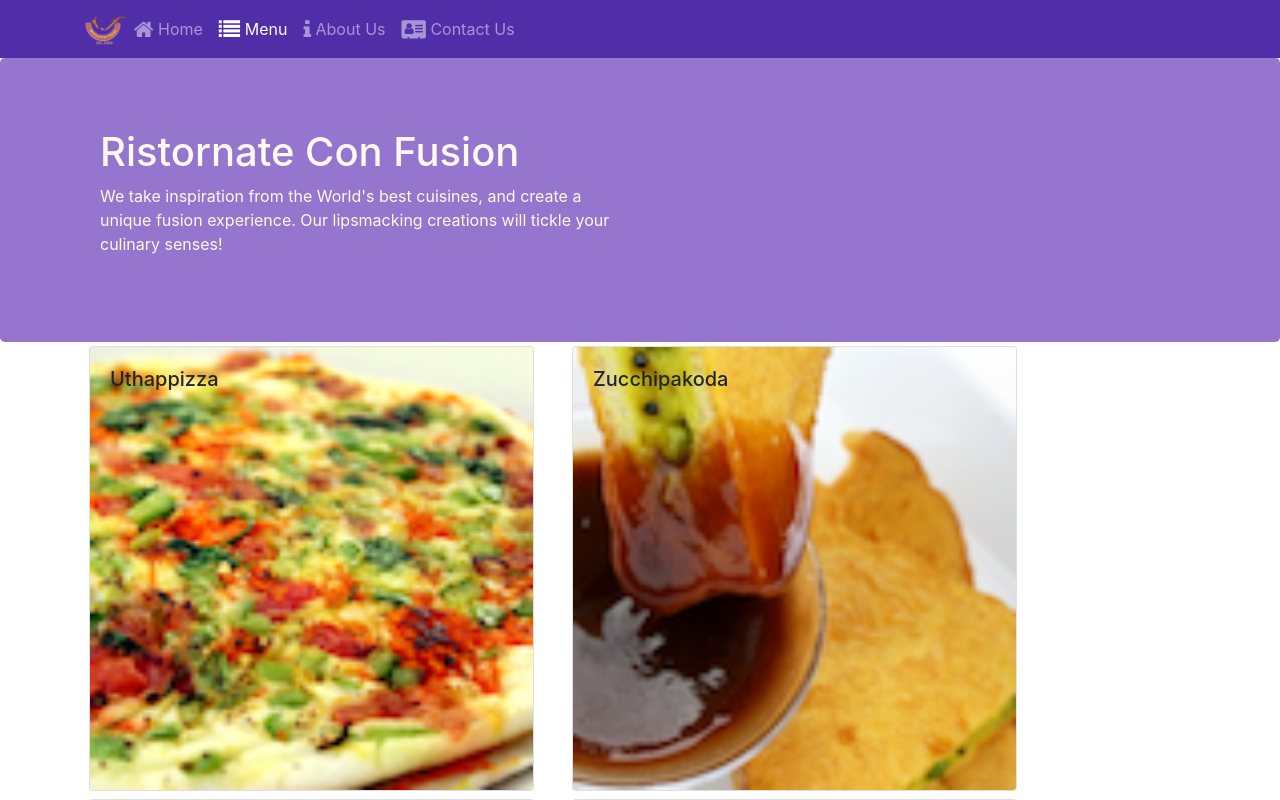
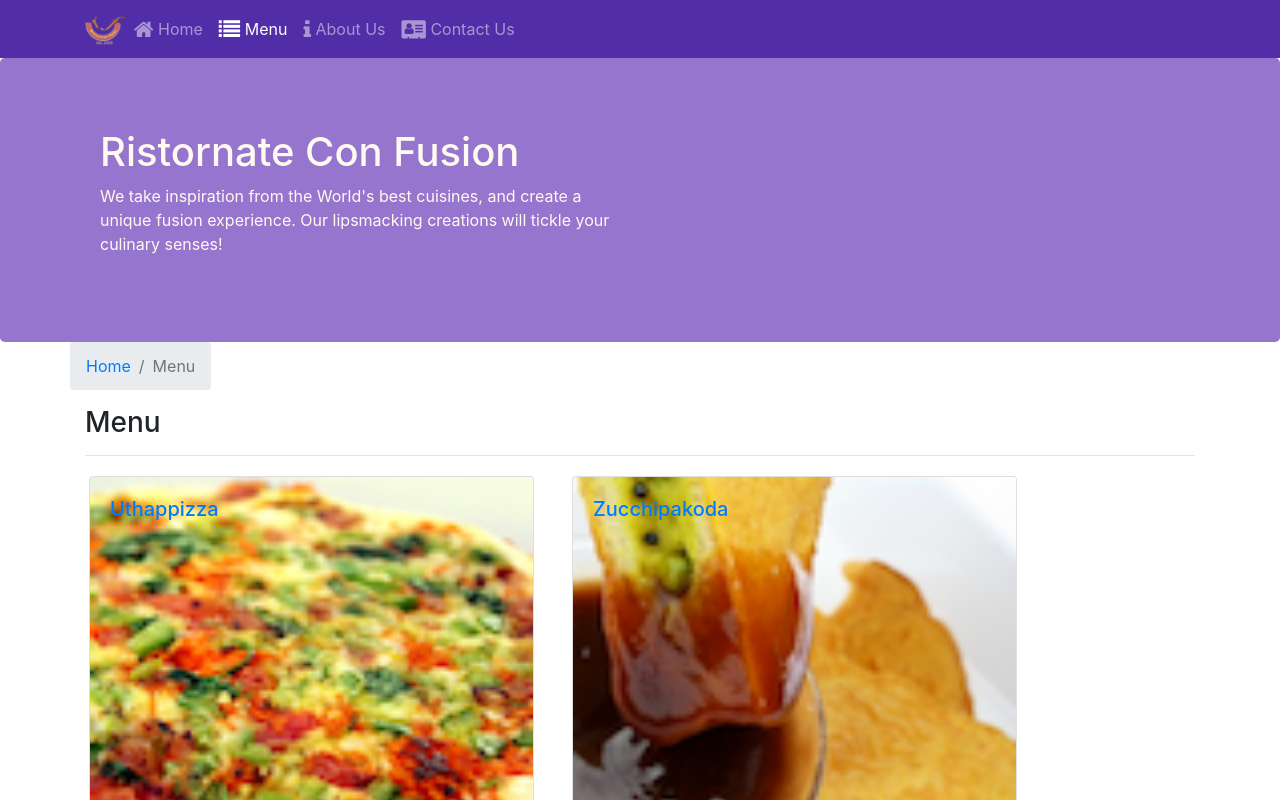
Before and after one commit to april-azure/react-assignment-1, a React (Create React App) app: page /menu in a window 1280 px wide. Shown: the top 800 px of the page. Built offline with nearby package versions, Linux system fonts and the light colour scheme.

Commit message:
single page application part 2

```diff
--- a/src/components/ContactComponent.js
+++ b/src/components/ContactComponent.js
@@ -1,8 +1,20 @@
 import React from 'react';
+import {Breadcrumb, BreadcrumbItem} from 'reactstrap'
+import {Link} from 'react-router-dom'
 
 function Contact(props) {
     return(
         <div className="container">
+                <div className = 'row'>
+                    <Breadcrumb>
+                        <BreadcrumbItem>
+                            <Link to='/home'>Home</Link>
+                        </BreadcrumbItem>
+                        <BreadcrumbItem active>
+                            Contact Us
+                        </BreadcrumbItem>
+                    </Breadcrumb>
+                </div>
             <div className="row row-content">
                 <div className="col-12">
                 <h3>Location Information</h3>
--- a/src/components/DishDetailComponent.js
+++ b/src/components/DishDetailComponent.js
@@ -1,6 +1,6 @@
 import React from 'react'
-import { Card, CardImg, CardImgOverlay, CardText, CardBody, CardTitle } from 'reactstrap'
-
+import { Card, CardImg, CardImgOverlay, CardText, CardBody, CardTitle, Breadcrumb, BreadcrumbItem } from 'reactstrap'
+import { Link } from 'react-router-dom'
 
 
 function RenderDish({dish}) {
@@ -22,6 +22,8 @@ function RenderDish({dish}) {
 function RenderComments({comments}) {
 		if(comments!= null){
 			return (
+				<div className = 'col-12 col-md-5 m-1'>
+				{
 					comments.map((comment, i) => {
 						return (
 							<ul className ='list-unstyled' key = {comment.id}>
@@ -32,21 +34,37 @@ function RenderComments({comments}) {
 							</ul>
 						)
 					})
+				}
+				</div>
+
 			)
 		}
 	}
 
 const DishDetail = (props) => {
-		const dish = props.selectedDish
+		const dish = props.dish
+		const comments = props.comments
 		if(dish === null || dish === undefined) return (<div></div>)
 
 		return (
 			<div className ='container' >
 				<div className = 'row'>
+					<Breadcrumb>
+						<BreadcrumbItem>
+							<Link to='/home'>Home</Link>
+						</BreadcrumbItem>
+						<BreadcrumbItem>
+							<Link to='/menu'>Menu</Link>
+						</BreadcrumbItem>
+						<BreadcrumbItem active>
+							{dish.name}
+						</BreadcrumbItem>
+					</Breadcrumb>
+			    </div>
+			    <div className = 'container'>
+			    	<div className = 'row'>
 						<RenderDish dish = {dish} />
-					<div className = 'col-12 col-md-5 m-1'>
-					<h4>Comments</h4>
-						<RenderComments comments = {dish.comments} />
+						<RenderComments comments = {comments} />
 			    	</div>
 				</div>
 			</div>
--- a/src/components/MainComponent.js
+++ b/src/components/MainComponent.js
@@ -35,12 +35,22 @@ class Main extends Component {
       )
     }
 
+    const DishWithId = ({match}) => {
+      return(
+        <DishDetail
+          dish = {this.state.dishes.filter((dish) => dish.id === parseInt(match.params.dishId))[0]}
+          comments = {this.state.comments.filter((comment) => comment.dishId === parseInt(match.params.dishId))}
+        />
+      )
+    }
+
     return (
       <div>
         <Header/>
         <Switch>
           <Route path = "/home" component = { HomePage } />
           <Route exact path = "/menu" component = { () => <Menu dishes = {this.state.dishes} /> } />
+          <Route path = "/menu/:dishId" component = { DishWithId } />
           <Route exact path = "/contactus" component = { Contact } />
           <Redirect to = '/home' />
         </Switch>
--- a/src/components/MenuComponent.js
+++ b/src/components/MenuComponent.js
@@ -1,14 +1,16 @@
 import React from 'react'
-import { Card, CardImg, CardImgOverlay, CardTitle } from 'reactstrap'
-
+import { Card, CardImg, CardImgOverlay, CardTitle, Breadcrumb, BreadcrumbItem } from 'reactstrap'
+import { Link } from 'react-router-dom'
 
 function RenderMenuItem ({dish, onClick}) {
 	return (
-		<Card onClick = {()=> onClick(dish.id)}>
-			<CardImg width="100%" src={dish.image} alt={dish.name}/>
-				<CardImgOverlay>
-					<CardTitle>{dish.name}</CardTitle>
-				</CardImgOverlay>
+		<Card>
+			<Link to = {`/menu/${dish.id}`}>
+				<CardImg width="100%" src={dish.image} alt={dish.name}/>
+					<CardImgOverlay>
+						<CardTitle>{dish.name}</CardTitle>
+					</CardImgOverlay>
+			</Link>
 		</Card>
 	)
 }
@@ -18,13 +20,28 @@ const Menu = (props) => {
 		const menu = dishes.map((dish) => {
 			return (
 				<div key = {dish.id} className = 'col-12 col-md-5 m-1'>
-					<RenderMenuItem  dish = {dish} onClick = {props.onClick}/>
+					<RenderMenuItem dish = {dish}/>
 				</div>
 			)
 		})
 
 		return (
 			<div className = 'container'>
+				<div className = 'row'>
+					<Breadcrumb>
+						<BreadcrumbItem>
+							<Link to='/home'>Home</Link>
+						</BreadcrumbItem>
+						<BreadcrumbItem active>
+							Menu
+						</BreadcrumbItem>
+					</Breadcrumb>
+					<div className = 'col-12'>
+						<h3>Menu</h3>
+						<hr/>
+					</div>
+				</div>
+
 				<div className = 'row'>
 					{menu}
 				</div>
```
Lines whose indentation alone changed are shown as unchanged.
